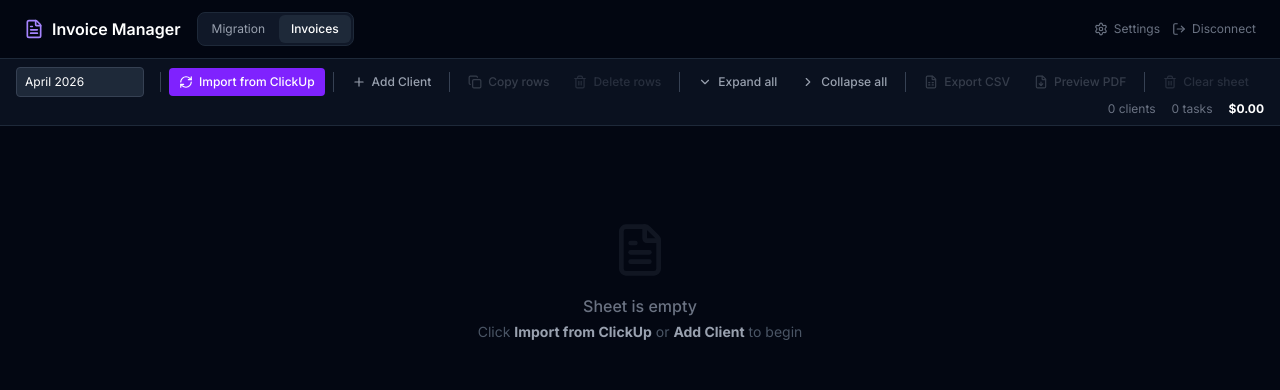
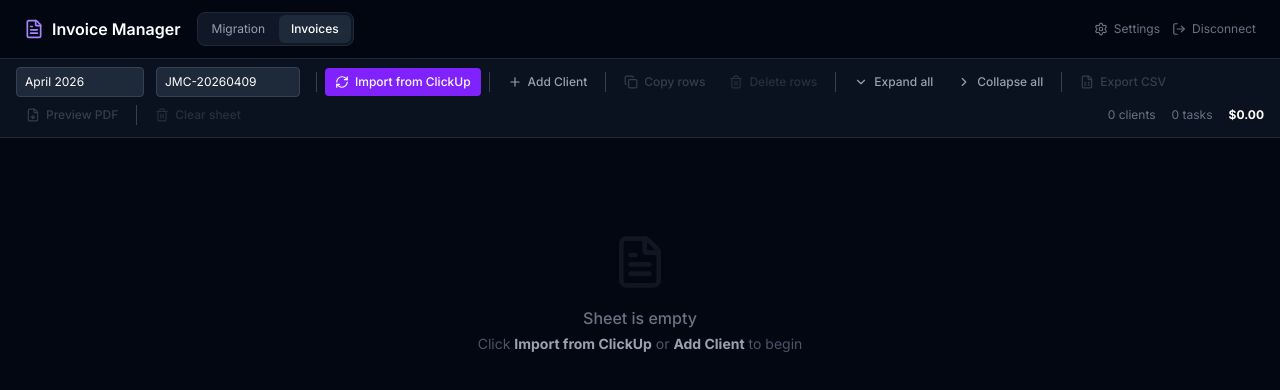
Before and after one commit to clearsky1224/clickup-migrator, a Next.js app: page /invoice in a window 1280 px wide. Shown: the top 390 px of the page. Built offline with nearby package versions, Linux system fonts and the light colour scheme; sample sign-in values are in the browser's storage.

Commit message:
Add invoice number field with JMC-date format and set PDF filename to Client - Invoice - Number

```diff
--- a/app/invoice/page.tsx
+++ b/app/invoice/page.tsx
@@ -61,6 +61,13 @@
     const d = new Date();
     return d.toLocaleString('en-US', { month: 'long', year: 'numeric' });
   });
+  const [invoiceNumber, setInvoiceNumber] = useState(() => {
+    const d = new Date();
+    const year = d.getFullYear();
+    const month = String(d.getMonth() + 1).padStart(2, '0');
+    const day = String(d.getDate()).padStart(2, '0');
+    return `JMC-${year}${month}${day}`;
+  });
   const [clients, setClients] = useState<InvoiceClient[]>([]);
   const [expanded, setExpanded] = useState<Set<string>>(new Set());
   const [importError, setImportError] = useState('');
@@ -82,6 +89,7 @@
       try {
         const p = JSON.parse(saved);
         if (p.month) setMonth(p.month);
+        if (p.invoiceNumber) setInvoiceNumber(p.invoiceNumber);
         if (p.clients) setClients(p.clients);
       } catch { /* ignore */ }
     }
@@ -102,8 +110,8 @@
   }, [router]);
 
   useEffect(() => {
-    localStorage.setItem('invoice_data', JSON.stringify({ month, clients }));
-  }, [month, clients]);
+    localStorage.setItem('invoice_data', JSON.stringify({ month, invoiceNumber, clients }));
+  }, [month, invoiceNumber, clients]);
 
   function notify(msg: string) {
     setNotification(msg);
@@ -412,7 +420,7 @@
     const clientsToExport = clients.filter(c => selectedClients.has(c.name));
 
     // Save to localStorage to avoid URL length limits
-    const previewData = { month, clients: clientsToExport, settings };
+    const previewData = { month, invoiceNumber, clients: clientsToExport, settings };
     localStorage.setItem('invoice_preview_data', JSON.stringify(previewData));
     window.open(`/invoice/preview`, '_blank');
     setShowClientSelector(false);
@@ -460,6 +468,13 @@
           type="text" value={month} onChange={e => setMonth(e.target.value)}
           className="bg-gray-800 border border-gray-700 text-white text-xs rounded px-2 py-1.5 outline-none focus:border-violet-500 w-32 mr-2"
           placeholder="Month"
+        />
+
+        {/* Invoice Number */}
+        <input
+          type="text" value={invoiceNumber} onChange={e => setInvoiceNumber(e.target.value)}
+          className="bg-gray-800 border border-gray-700 text-white text-xs rounded px-2 py-1.5 outline-none focus:border-violet-500 w-36 mr-2"
+          placeholder="JMC-20260410"
         />
         <div className="w-px h-5 bg-gray-700 mx-1" />
 
--- a/app/invoice/preview/page.tsx
+++ b/app/invoice/preview/page.tsx
@@ -25,6 +25,7 @@
 function PreviewContent() {
   const searchParams = useSearchParams();
   const [month, setMonth] = useState('');
+  const [invoiceNumber, setInvoiceNumber] = useState('');
   const [clients, setClients] = useState<InvoiceClient[]>([]);
   const [settings, setSettings] = useState<InvoiceSettings | null>(null);
 
@@ -35,6 +36,7 @@
       try {
         const parsed = JSON.parse(previewData);
         setMonth(parsed.month || '');
+        setInvoiceNumber(parsed.invoiceNumber || '');
         setClients(parsed.clients || []);
         setSettings(parsed.settings || null);
         // Clear it after reading to avoid stale data
@@ -51,6 +53,7 @@
       try {
         const parsed = JSON.parse(decodeURIComponent(raw));
         setMonth(parsed.month || '');
+        setInvoiceNumber(parsed.invoiceNumber || '');
         setClients(parsed.clients || []);
         setSettings(parsed.settings || null);
       } catch { /* ignore */ }
@@ -70,6 +73,15 @@
       }
     }
   }, [searchParams]);
+
+  // Set document title for PDF filename
+  useEffect(() => {
+    if (clients.length > 0 && invoiceNumber) {
+      const clientNames = clients.map(c => c.name).join(', ');
+      const filename = `${clientNames} - Invoice - ${invoiceNumber}`;
+      document.title = filename;
+    }
+  }, [clients, invoiceNumber]);
 
   const grandTotal = clients.reduce((s, c) => s + c.tasks.reduce((ts, t) => ts + t.price, 0), 0);
   const today = new Date().toLocaleDateString('en-US', { month: 'long', day: 'numeric', year: 'numeric' });
@@ -123,6 +135,7 @@
           <div>
             <h1 className="text-3xl font-bold text-gray-900">INVOICE</h1>
             <p className="text-gray-500 mt-1">{month}</p>
+            {invoiceNumber && <p className="text-gray-600 text-sm mt-1">Invoice #: {invoiceNumber}</p>}
           </div>
           <div className="text-right">
             <p className="font-bold text-gray-900 text-lg">{settings?.myName || 'Freelancer'}</p>
--- a/lib/types.ts
+++ b/lib/types.ts
@@ -177,6 +177,7 @@
 
 export interface InvoiceSheet {
   month:   string;       // e.g. "April 2026"
+  invoiceNumber: string; // e.g. "JMC-20260410"
   clients: InvoiceClient[];
 }
 
```
